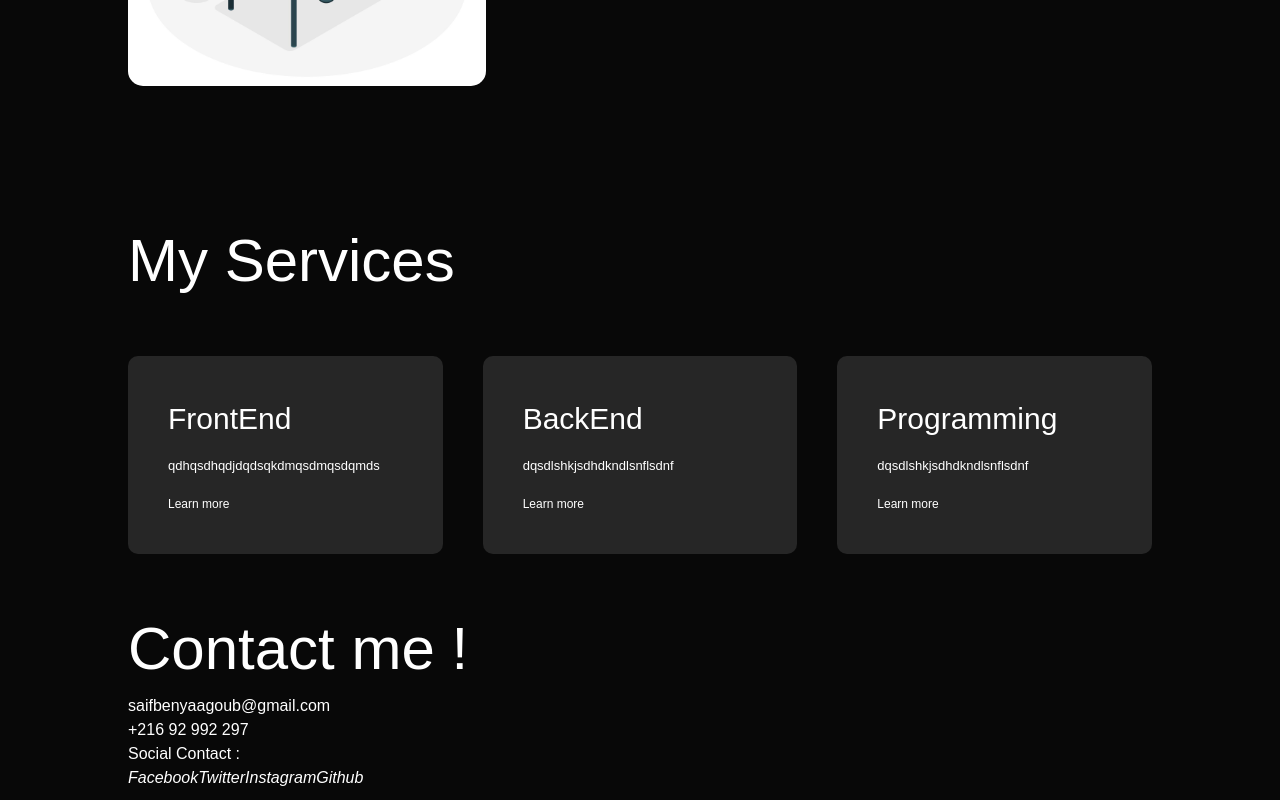
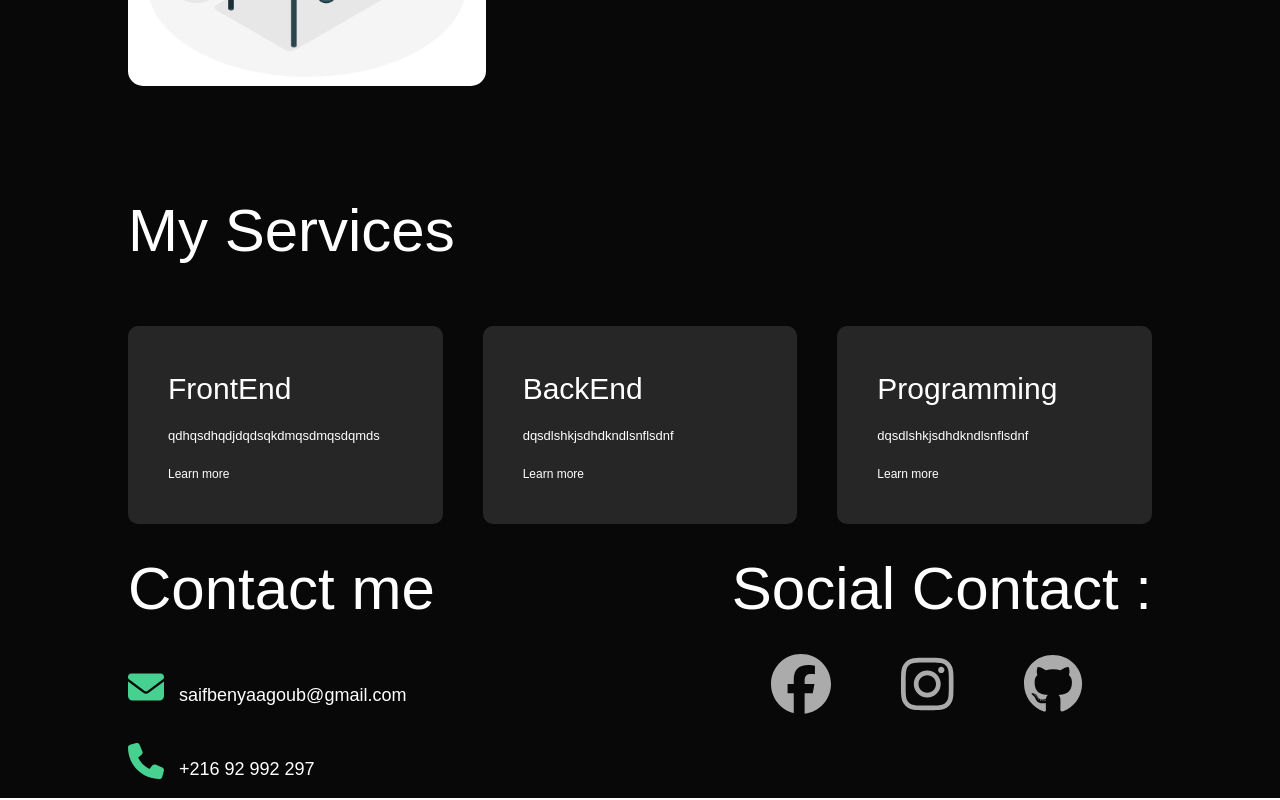
Before and after one commit to Saifby/nextjs, a Next.js app: page / in a window 1280 px wide. Shown: the part 872-1672 px from the top of the page. Built offline with nearby package versions, Linux system fonts and the light colour scheme.

Commit message:
restart day3

```diff
--- a/app/globals.css
+++ b/app/globals.css
@@ -32,6 +32,9 @@ header {
   background-color: #080808;
   color: #fff;
   min-height: 100vh;
+}
+html {
+  scroll-behavior: smooth;
 }
 
 #logo {
@@ -115,9 +118,11 @@ button {
   background-color: #fff;
   color: #080808;
   font-size: 18px;
-  width: 80px;
+  width: 180px;
+  height: 40px;
   border-radius: 10px;
   transition: background-color 0.3s ease;
+  justify-content: center;
 }
 button:hover {
   animation: wave 1.5s ease-in-out infinite alternate;
@@ -175,6 +180,44 @@ button:hover {
 .container {
   padding: 10px 10%;
 }
+.contact1 {
+  flex-basis: 35%;
+}
+.contact2 {
+  flex-basis: 60%;
+  margin-left: 50px;
+  text-align: right;
+}
+.contact1 p {
+  margin-top: 20px;
+  font-size: 18px;
+  margin-bottom: 5px;
+}
+.icon {
+  margin-right: 15px;
+  padding-top: 15px;
+  font-size: 25px;
+}
+.contact2 a {
+  margin-top: 20px;
+  text-decoration: none;
+  font-size: 30px;
+  margin-right: 40px;
+  color: #ababab;
+  display: inline-block;
+  transition: transform 0.5s;
+  padding-right: 30px;
+}
+.contact2 a:hover {
+  color: #46d190;
+  transform: translateY(-5px);
+}
+#cont {
+  display: flex;
+  justify-content: space-between;
+  align-items: flex-start;
+  flex-wrap: wrap;
+}
 
 @layer utilities {
   .text-balance {
--- a/app/page.tsx
+++ b/app/page.tsx
@@ -1,5 +1,12 @@
 import Head from 'next/head';
 import Image from 'next/image';
+import { config } from '@fortawesome/fontawesome-svg-core';
+import '@fortawesome/fontawesome-svg-core/styles.css';
+import { FontAwesomeIcon } from '@fortawesome/react-fontawesome';
+import { faFacebook, faInstagram, faGithub } from '@fortawesome/free-brands-svg-icons';
+import { faEnvelope, faPhone } from '@fortawesome/free-solid-svg-icons';
+config.autoAddCss = false;
+
 import styles from './style.module.css';
 
 
@@ -13,10 +20,10 @@ export default function Home() {
         <div className="contain">
           <Image src="/Saif.png" alt="Logo" width={100} height={100} />
           <ul>
-            <li><a href=""> Home</a></li>
-            <li><a href=""> About</a></li>
-            <li><a href=""> Service</a></li>
-            <li><a href=""> Contact</a></li>
+            <li><a href="#header"> Home</a></li>
+            <li><a href="#about"> About</a></li>
+            <li><a href="#service">Service</a></li>
+            <li><a href="#cont"> Contact</a></li>
           </ul>
         </div>
         </header>
@@ -33,15 +40,15 @@ export default function Home() {
               <h1>About Me</h1>
                 <p>20-year-old programmer fueled by passion and curiosity. Driven by a thirst for knowledge, I immerse myself in the world of coding, constantly seeking to learn and innovate.  </p>
               <div className='titles'>
-                <a href="cv.pdf"><button>CV</button></a>
+                <a href="cv.pdf"><button>Download CV</button></a>
               </div>
               </div>
             </div>
           </div>
         </div>
-        <div className='services'>
+        <div className='service'>
           <div className='container'>
-            <h1>My Services</h1>
+            <h1 id="service">My Services</h1>
             <div className='listservice'>
               <div>
                 <h2>FrontEnd</h2>
@@ -63,18 +70,23 @@ export default function Home() {
           </div>
         </div>
         <div className='contact'>
-          <div className='container'>
+          <div className='container'id='cont'>
             <div className='contact1'>
-              <h1>Contact me !</h1>
-              <p>saifbenyaagoub@gmail.com</p>
-              <p>+216 92 992 297</p>
+              <h1>Contact me </h1>
+              <p><FontAwesomeIcon icon={faEnvelope} size="2x" style={{color:'#46d190',}}className='icon'/>saifbenyaagoub@gmail.com</p>
+              <p><FontAwesomeIcon icon={faPhone} size="2x"style={{color:'#46d190',}} className='icon' />+216 92 992 297</p>
             </div>
             <div className='contact2'>
-              <p>Social Contact :</p>
-              <a href=""><i className="material-icons">Facebook</i></a>
-              <a href=""><i className="material-icons">Twitter</i></a>
-              <a href=""><i className="material-icons">Instagram</i></a>
-              <a href=""><i className="material-icons">Github</i></a>
+              <h1>Social Contact :</h1>
+              <a href="https://www.facebook.com/saif.benyagoub/" className='socialicon'>
+                <FontAwesomeIcon icon={faFacebook} size="2x" />
+               </a>
+                <a href="https://www.instagram.com/saifbenyaagoub/" className='socialicon'>
+                  <FontAwesomeIcon icon={faInstagram} size="2x" />
+                 </a>
+                <a href="https://github.com/Saifby" className='socialicon'>
+               <FontAwesomeIcon icon={faGithub} size="2x" />
+                </a>
             </div>
 
           </div>
--- a/package.json
+++ b/package.json
@@ -10,6 +10,7 @@
   },
   "dependencies": {
     "@fortawesome/fontawesome-svg-core": "^6.5.2",
+    "@fortawesome/free-brands-svg-icons": "^6.5.2",
     "@fortawesome/free-solid-svg-icons": "^6.5.2",
     "@fortawesome/react-fontawesome": "^0.2.2",
     "bootstrap-icons": "^1.11.3",
```
Also changed, not shown: 1 other file (tests, documents, lock files or other folders).
